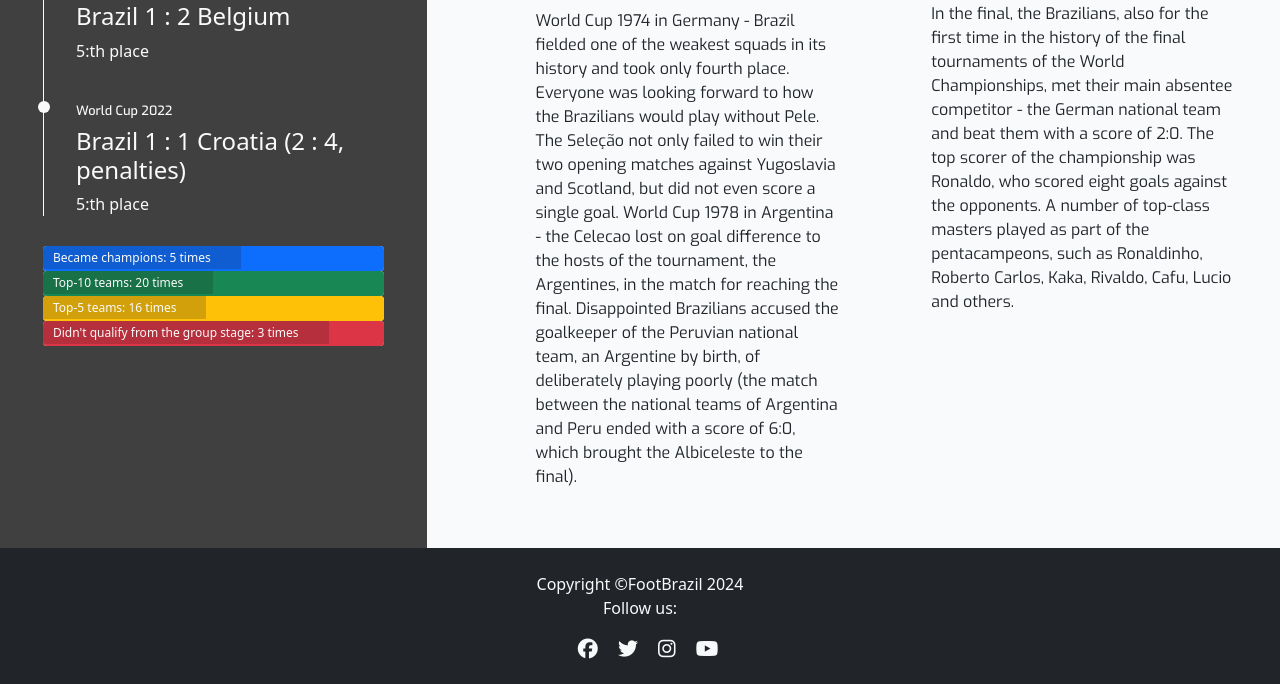
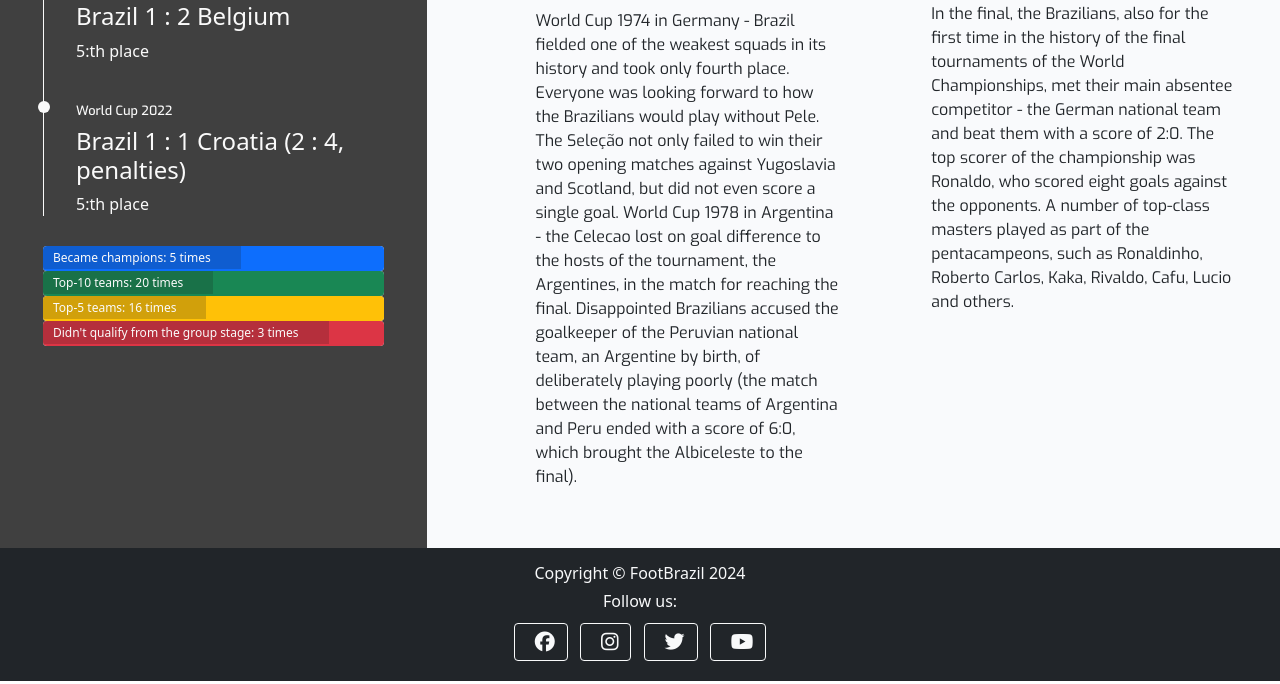
Before and after one commit to Askeran17/footbrazil, a Django app: page /history/ in a window 1280 px wide. Shown: the part 3369-4053 px from the top of the page. Run offline with Django 4.2, Linux system fonts and the light colour scheme; some libraries are stand-ins or nearby versions; some web fonts are replaced.

Commit message:
fixed about page sizes on all devices

```diff
--- a/footbrazil/settings.py
+++ b/footbrazil/settings.py
@@ -28,7 +28,7 @@ TEMPLATES_DIR = os.path.join(BASE_DIR, 'templates')
 SECRET_KEY = os.environ.get("SECRET_KEY")
 
 # SECURITY WARNING: don't run with debug turned on (i.e True) in production!
-DEBUG = False
+DEBUG = True
 
 ALLOWED_HOSTS = ['8000-askeran17-footbrazil-g5jsrrxqmly.ws-eu114.gitpod.io','.herokuapp.com']
 
--- a/static/css/style.css
+++ b/static/css/style.css
@@ -510,11 +510,11 @@ right: 0;
     }
 
     .info-column {
-        margin-bottom: -155px;
+        margin-bottom: -255px;
     }
 
     .footer {
-    height: 340px;
+    height: 475px;
     }
 
 
@@ -614,3 +614,11 @@ right: 0;
                     height: auto;
                     }
 }
+
+@media screen and (max-width: 1280px) and (max-height: 800px) {
+
+    .info-column {
+        height: 590px;
+    }
+
+}
--- a/templates/base.html
+++ b/templates/base.html
@@ -128,18 +128,18 @@
     </main>
 
     <!-- Footer -->
-    <footer class="footer mt-auto py-4 bg-dark text-light">
-        <p class="m-0 text-center">Copyright &copy;FootBrazil 2024</p>
-        <p class="m-0 text-center">Follow us:</p>
-        <div class="text-center mt-3">
-            <a class="footer-link" href="https://www.facebook.com" target="_blank" rel="noopener"
-                aria-label="Link to facebook page"><i class="fab fa-facebook fa-lg ms-3 text-light"></i></a>
-            <a class="footer-link" href="https://www.twitter.com" target="_blank" rel="noopener"
-                aria-label="Link to twitter page"><i class="fab fa-twitter fa-lg ms-3 text-light"></i></a>
-            <a class="footer-link" href="https://www.instagram.com" target="_blank" rel="noopener"
-                aria-label="Link to instagram page"><i class="fab fa-instagram fa-lg ms-3 text-light"></i></a>
-            <a class="footer-link" href="https://www.youtube.com" target="_blank" rel="noopener"
-                aria-label="Link to youtube page"><i class="fab fa-youtube fa-lg ms-3 text-light"></i></a>
+    <footer class="footer mt-auto py-3 bg-dark text-light">
+        <h6 class="text-center">Copyright &copy; FootBrazil 2024</h6>
+        <h6 class="text-center">Follow us:</h6>
+        <div class="text-center">
+            <a class="btn btn-outline-light btn-floating m-1" href="https://www.facebook.com" target="_blank" rel="noopener"
+                aria-label="Go to Facebook"><i class="fa-brands fa-facebook fa-lg ms-2"></i></a>
+            <a class="btn btn-outline-light btn-floating m-1" href="https://www.instagram.com" target="_blank" rel="noopener"
+                aria-label="Go to Instagram"><i class="fa-brands fa-instagram fa-lg ms-2"></i></a>
+            <a class="btn btn-outline-light btn-floating m-1" href="https://www.twitter.com" target="_blank" rel="noopener"
+                aria-label="Go to Twitter"><i class="fa-brands fa-twitter fa-lg ms-2"></i></a>
+            <a class="btn btn-outline-light btn-floating m-1" href="https://www.youtube.com" target="_blank" rel="noopener"
+                aria-label="Go to Youtube"><i class="fa-brands fa-youtube fa-lg ms-2"></i></a>
         </div>
     </footer>
 
```
